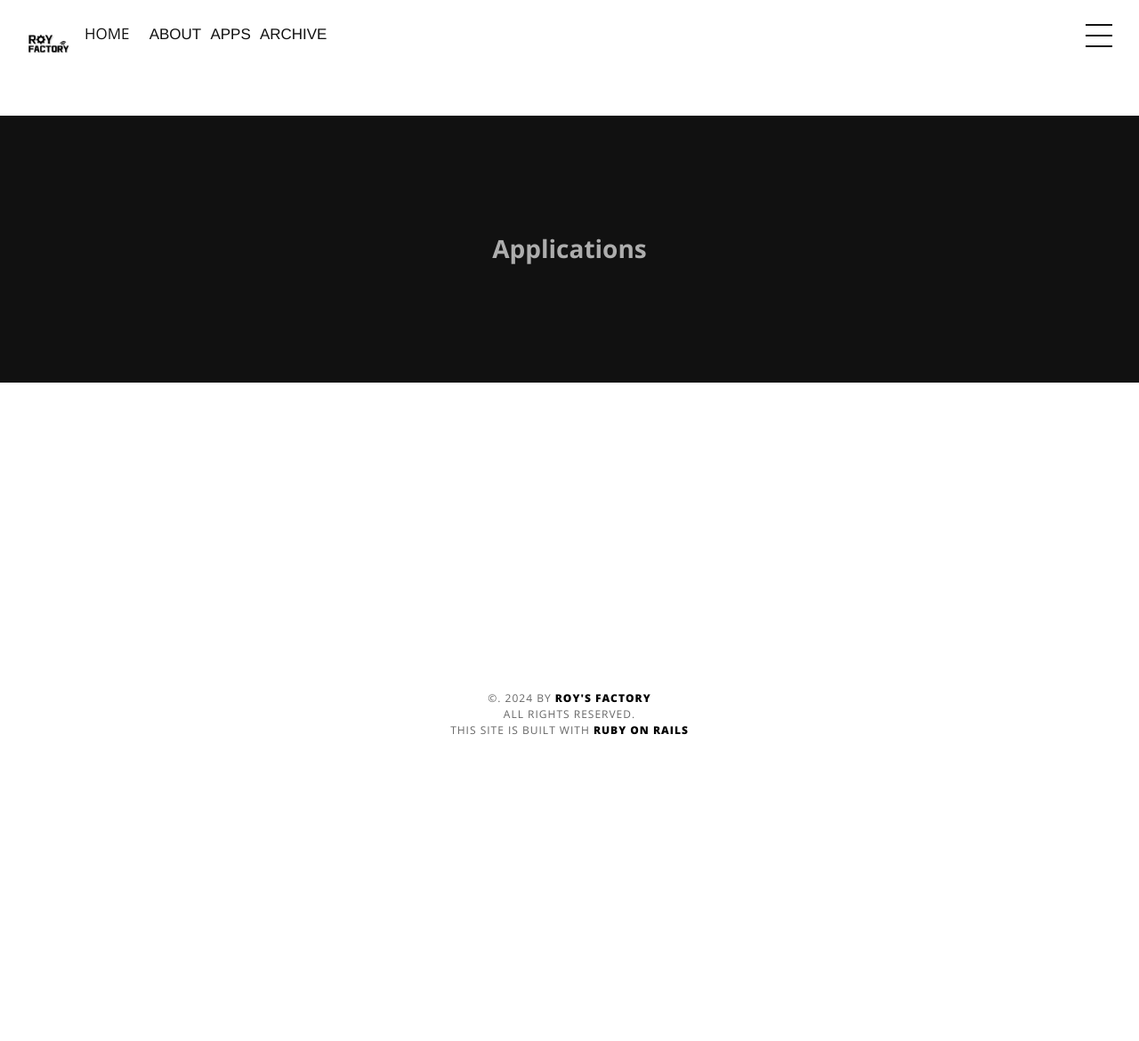
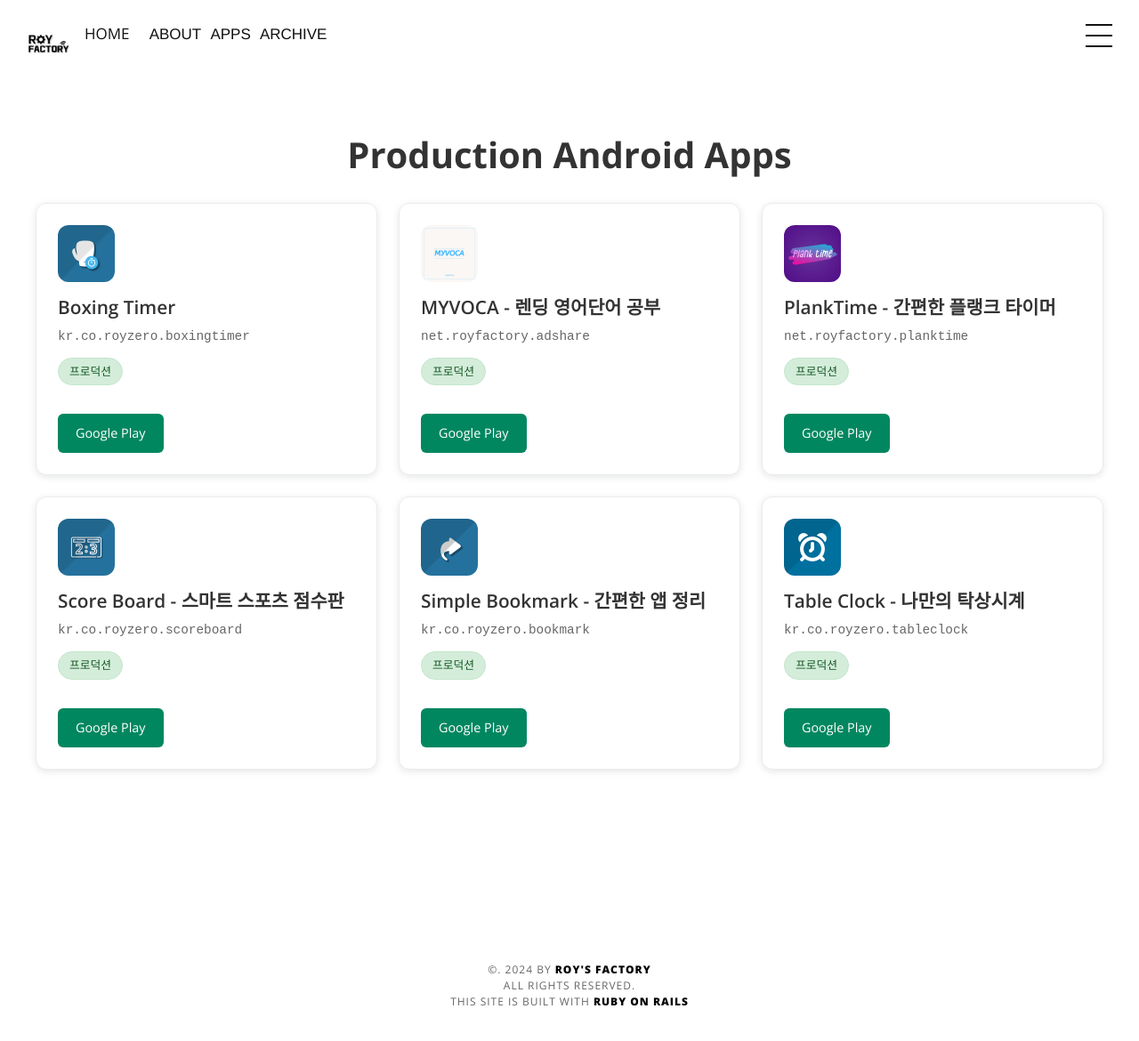
Before and after one commit to royfactory/royfactory.github.io, a Jekyll site: the page built from apps/apps.md, in a window 1280 px wide. Shown: the top 1170 px of the page at 89% size. Built offline with Jekyll 4.4.1, drawn with Linux system fonts in a browser that asks for light colours; nearby versions of some CDN libraries; some web fonts are replaced; comment, search, counter and statistics services are not loaded.

Commit message:
Apps Screen Update

```diff
--- a/_layouts/apps.html
+++ b/_layouts/apps.html
@@ -2,33 +2,210 @@
 layout: default
 ---
 
+<div class="apps-container">
+  <h1>Production Android Apps</h1>
 
+  <div class="apps-grid">
+    <!-- Boxing Timer -->
+    <div class="app-card">
+      <img src="/img/apps/boxing-timer-icon.png" alt="Boxing Timer" class="app-icon">
+      <div class="app-info">
+        <h3>Boxing Timer</h3>
+        <p>kr.co.royzero.boxingtimer</p>
+        <span class="status production">프로덕션</span>
+        <div class="app-links">
+          <a href="https://play.google.com/store/apps/details?id=kr.co.royzero.boxingtimer" target="_blank" class="play-store-btn">
+            Google Play
+          </a>
+        </div>
+      </div>
+    </div>
 
-{% assign organiser = site.data.organisers[page.organiser] %}
+    <!-- MYVOCA -->
+    <div class="app-card">
+      <img src="/img/apps/myvoca-icon.png" alt="MYVOCA" class="app-icon">
+      <div class="app-info">
+        <h3>MYVOCA - 렌딩 영어단어 공부</h3>
+        <p>net.royfactory.adshare</p>
+        <span class="status production">프로덕션</span>
+        <div class="app-links">
+          <a href="https://play.google.com/store/apps/details?id=net.royfactory.adshare" target="_blank" class="play-store-btn">
+            Google Play
+          </a>
+        </div>
+      </div>
+    </div>
 
+    <!-- PlankTime -->
+    <div class="app-card">
+      <img src="/img/apps/planktime-icon.png" alt="PlankTime" class="app-icon">
+      <div class="app-info">
+        <h3>PlankTime - 간편한 플랭크 타이머</h3>
+        <p>net.royfactory.planktime</p>
+        <span class="status production">프로덕션</span>
+        <div class="app-links">
+          <a href="https://play.google.com/store/apps/details?id=net.royfactory.planktime" target="_blank" class="play-store-btn">
+            Google Play
+          </a>
+        </div>
+      </div>
+    </div>
 
-<!--
-<article class="post" itemscope itemtype="http://schema.org/BlogPosting">
-  <header class="post-header">
-    <h2 class="post-date"><time datetime="{{ page.date | date_to_xmlschema }}" itemprop="datePublished">{{ page.date | date: "%B %-d, %Y" }}</time>{% if page.author %} • <span itemprop="author" itemscope itemtype="http://schema.org/Person"><span itemprop="name">{{ page.author }}</span></span>{% endif %}</h2>
-    <h3 class="post-time">From {{ page.start_time}} to {{page.end_time }}</h3>
-  </header>
-</article> -->
+    <!-- Score Board -->
+    <div class="app-card">
+      <img src="/img/apps/scoreboard-icon.png" alt="Score Board" class="app-icon">
+      <div class="app-info">
+        <h3>Score Board - 스마트 스포츠 점수판</h3>
+        <p>kr.co.royzero.scoreboard</p>
+        <span class="status production">프로덕션</span>
+        <div class="app-links">
+          <a href="https://play.google.com/store/apps/details?id=kr.co.royzero.scoreboard" target="_blank" class="play-store-btn">
+            Google Play
+          </a>
+        </div>
+      </div>
+    </div>
 
+    <!-- Simple Bookmark -->
+    <div class="app-card">
+      <img src="/img/apps/bookmark-icon.png" alt="Simple Bookmark" class="app-icon">
+      <div class="app-info">
+        <h3>Simple Bookmark - 간편한 앱 정리</h3>
+        <p>kr.co.royzero.bookmark</p>
+        <span class="status production">프로덕션</span>
+        <div class="app-links">
+          <a href="https://play.google.com/store/apps/details?id=kr.co.royzero.bookmark" target="_blank" class="play-store-btn">
+            Google Play
+          </a>
+        </div>
+      </div>
+    </div>
 
+    <!-- Table Clock -->
+    <div class="app-card">
+      <img src="/img/apps/tableclock-icon.png" alt="Table Clock" class="app-icon">
+      <div class="app-info">
+        <h3>Table Clock - 나만의 탁상시계</h3>
+        <p>kr.co.royzero.tableclock</p>
+        <span class="status production">프로덕션</span>
+        <div class="app-links">
+          <a href="https://play.google.com/store/apps/details?id=kr.co.royzero.tableclock" target="_blank" class="play-store-btn">
+            Google Play
+          </a>
+        </div>
+      </div>
+    </div>
+  </div>
 
-<article class="post tag-space space-science" itemscope itemtype="http://schema.org/BlogPosting" style="background-color:#fff;">
-    <header class="cover post-header" style="height: 50px;">
-        <div class="post-bg"></div>
-        <div class="cover-content">
-            <div class="inner">
-                <h1 class="post-title">{{ page.title }}</h1>
-            </div><!-- .inner -->
-        </div><!-- .cover-content -->
-    </header><!-- .cover -->
-    <div class="post-content inner">
-        <p></p>
-        <p>{{ content }}</p>
-        <div id="disqus_thread"></div>
-    </div><!-- .post-content -->
-</article><!-- .post -->
+  {{ content }}
+</div>
+
+<style>
+.apps-container {
+  max-width: 1200px;
+  margin: 0 auto;
+  padding: 20px;
+}
+
+.apps-container h1 {
+  text-align: center;
+  color: #333;
+  margin-bottom: 30px;
+  font-size: 2.5em;
+}
+
+.apps-grid {
+  display: grid;
+  grid-template-columns: repeat(auto-fit, minmax(350px, 1fr));
+  gap: 24px;
+  margin-top: 30px;
+}
+
+.app-card {
+  background: white;
+  border-radius: 12px;
+  padding: 24px;
+  box-shadow: 0 2px 8px rgba(0,0,0,0.1);
+  border: 1px solid #e9ecef;
+  transition: transform 0.2s ease, box-shadow 0.2s ease;
+}
+
+.app-card:hover {
+  transform: translateY(-2px);
+  box-shadow: 0 4px 12px rgba(0,0,0,0.15);
+}
+
+.app-icon {
+  width: 64px;
+  height: 64px;
+  border-radius: 12px;
+  margin-bottom: 16px;
+  display: block;
+}
+
+.app-info h3 {
+  color: #333;
+  margin-bottom: 8px;
+  font-size: 1.3em;
+  font-weight: 600;
+}
+
+.app-info p {
+  color: #666;
+  font-size: 0.9em;
+  margin-bottom: 12px;
+  font-family: monospace;
+}
+
+.status {
+  display: inline-block;
+  padding: 4px 12px;
+  border-radius: 16px;
+  font-size: 0.8em;
+  font-weight: 500;
+  margin-bottom: 16px;
+}
+
+.status.production {
+  background: #d4edda;
+  color: #155724;
+  border: 1px solid #c3e6cb;
+}
+
+.app-links {
+  margin-top: 16px;
+}
+
+.play-store-btn {
+  display: inline-block;
+  background: #01875f;
+  color: white !important;
+  padding: 10px 20px;
+  text-decoration: none;
+  border-radius: 6px;
+  font-size: 0.9em;
+  font-weight: 500;
+  transition: background 0.2s ease;
+  border: none;
+}
+
+.play-store-btn:hover {
+  background: #00693e;
+  color: white !important;
+  text-decoration: none;
+}
+
+@media (max-width: 768px) {
+  .apps-grid {
+    grid-template-columns: 1fr;
+  }
+
+  .apps-container {
+    padding: 15px;
+  }
+
+  .apps-container h1 {
+    font-size: 2em;
+  }
+}
+</style>
```
Also changed, not shown: img/apps/bookmark-icon.png (added), img/apps/boxing-timer-icon.png (added), img/apps/myvoca-icon.png (added), img/apps/planktime-icon.png (added), img/apps/scoreboard-icon.png (added), img/apps/tableclock-icon.png (added).
